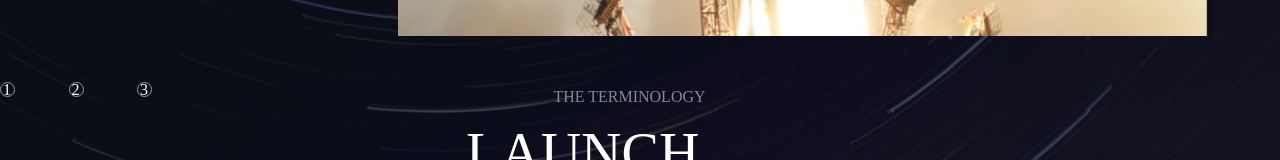
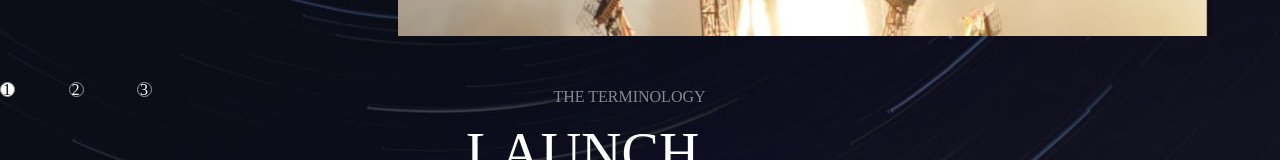
Before and after one commit to the-rabblerouser/SpaceTourism, a Next.js app: page /technology in a window 1280 px wide. Shown: the part 432-592 px from the top of the page. Built offline with nearby package versions, Linux system fonts and the light colour scheme; a web font is replaced by a local one.

Commit message:
State added

```diff
--- a/pages/technology.tsx
+++ b/pages/technology.tsx
@@ -4,6 +4,8 @@ import type { NextPage } from 'next';
 import styled from 'styled-components';
 
 import Navbar from '../components/Navbar/Navbar';
+
+import data from '../lib/data.json';
 
 export const Body = styled.div`
 	height: 100vh;
@@ -133,7 +135,12 @@ export const ToggleContainer = styled.div`
 	}
 `;
 
-export const ToggleIcon = styled.button`
+interface ToggleIconTypes {
+	selected: string;
+	tech: string;
+}
+
+export const ToggleIcon = styled.button<ToggleIconTypes>`
 	display: flex;
 	justify-content: center;
 	align-items: center;
@@ -147,9 +154,11 @@ export const ToggleIcon = styled.button`
 	text-align: center;
 	letter-spacing: 1px;
 	background: none;
+	background: ${({ selected, tech }) =>
+		tech === selected ? '#FFFFFF' : 'none'};
 	border: 1px solid ${({ theme }) => theme.grey};
 	border-radius: 100%;
-	color: ${({ theme }) => theme.white};
+	color: ${({ selected, tech }) => (tech === selected ? '#0B0D17' : '#FFFFFF')};
 	cursor: pointer;
 
 	@media (min-width: 1224px) {
@@ -257,6 +266,34 @@ export const BodyText = styled.p`
 `;
 
 const technology: NextPage = () => {
+	const [selected, setSelected] = useState<string>('Launch vehicle');
+	const [launchTech] = useState<string[]>([
+		'Launch vehicle',
+		'Spaceport',
+		'Space capsule',
+	]);
+
+	const techData = data.technology;
+
+	const nameChange = (name: string) => {
+		const nameSplit = name.split(/(\s+)/);
+		const nameArr = [...nameSplit];
+
+		if (nameArr.length <= 1) {
+			return name.toLowerCase();
+		} else {
+			const removedSpaces = nameArr.filter((item) => item !== ' ');
+
+			const lowerCase = removedSpaces.map((word) => {
+				return word[0].toLowerCase() + word.slice(1);
+			});
+
+			return `${lowerCase[0]}-${lowerCase[1]}`;
+		}
+	};
+
+	const techToggle = (tech: string) => setSelected(tech);
+
 	return (
 		<>
 			<Body>
@@ -267,15 +304,34 @@ const technology: NextPage = () => {
 							<Span>03</Span> SPACE LAUNCH 101
 						</SubHeading>
 						<Img
-							src={`./assets/technology/image-launch-vehicle-landscape.jpg`}
+							src={`./assets/technology/image-${nameChange(
+								selected
+							)}-landscape.jpg`}
 						/>
 						<ToggleContainer>
-							<ToggleIcon>1</ToggleIcon>
-							<ToggleIcon>2</ToggleIcon>
-							<ToggleIcon>3</ToggleIcon>
+							{techData.map((tech, i) => (
+								<ToggleIcon
+									key={tech.name}
+									selected={selected}
+									onClick={() => techToggle(tech.name)}
+									tech={tech.name}>
+									{i + 1}
+								</ToggleIcon>
+							))}
 						</ToggleContainer>
 						<TextContainer>
-							<Title>The Terminology</Title>
+							{techData.map(({ name, description }) => {
+								if (name === selected) {
+									return (
+										<React.Fragment key={name}>
+											<Title>The Terminology</Title>
+											<Name>{name}</Name>
+											<BodyText>{description}</BodyText>
+										</React.Fragment>
+									);
+								}
+							})}
+							{/* <Title>The Terminology</Title>
 							<Name>Launch Vehicle</Name>
 							<BodyText>
 								A launch vehicle or carrier rocket is a rocket-propelled vehicle
@@ -283,7 +339,7 @@ const technology: NextPage = () => {
 								to Earth orbit or beyond. Our WEB-X carrier rocket is the most
 								powerful in operation. Standing 150 metres tall, it's quite an
 								awe-inspiring sight on the launch pad!
-							</BodyText>
+							</BodyText> */}
 						</TextContainer>
 					</Container>
 				</main>
```
